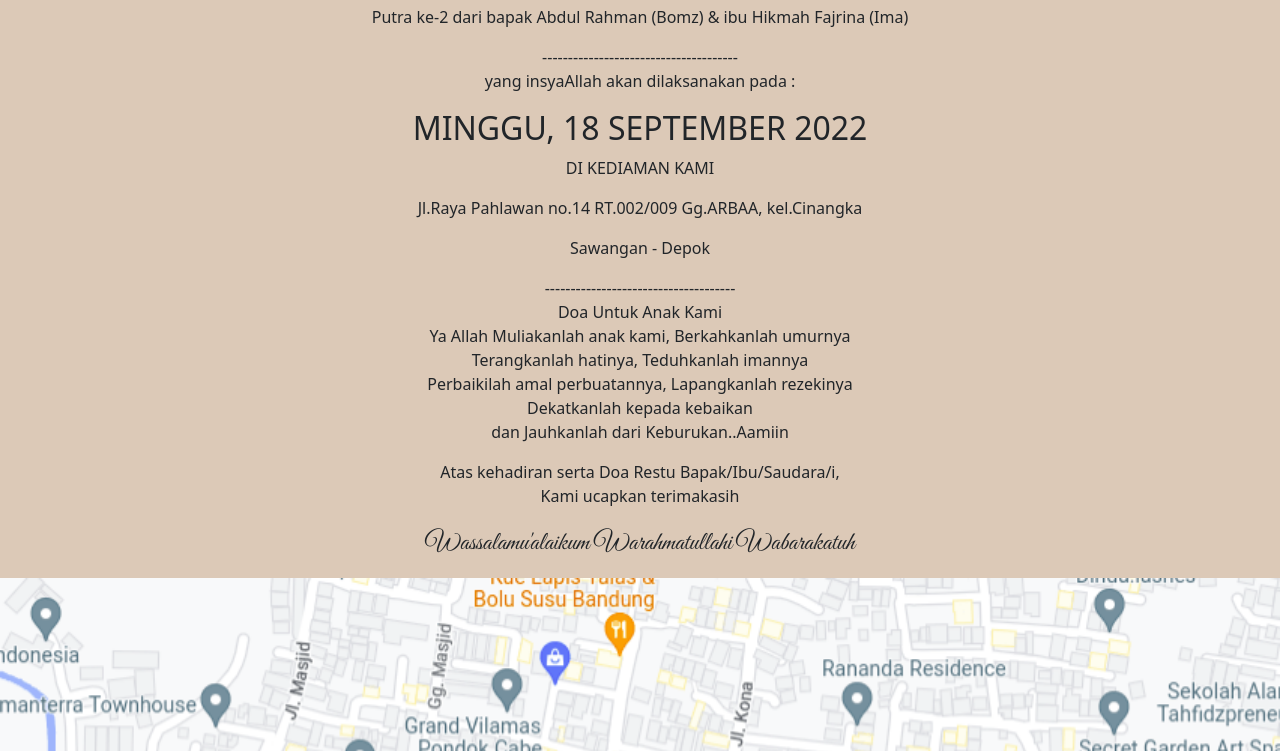
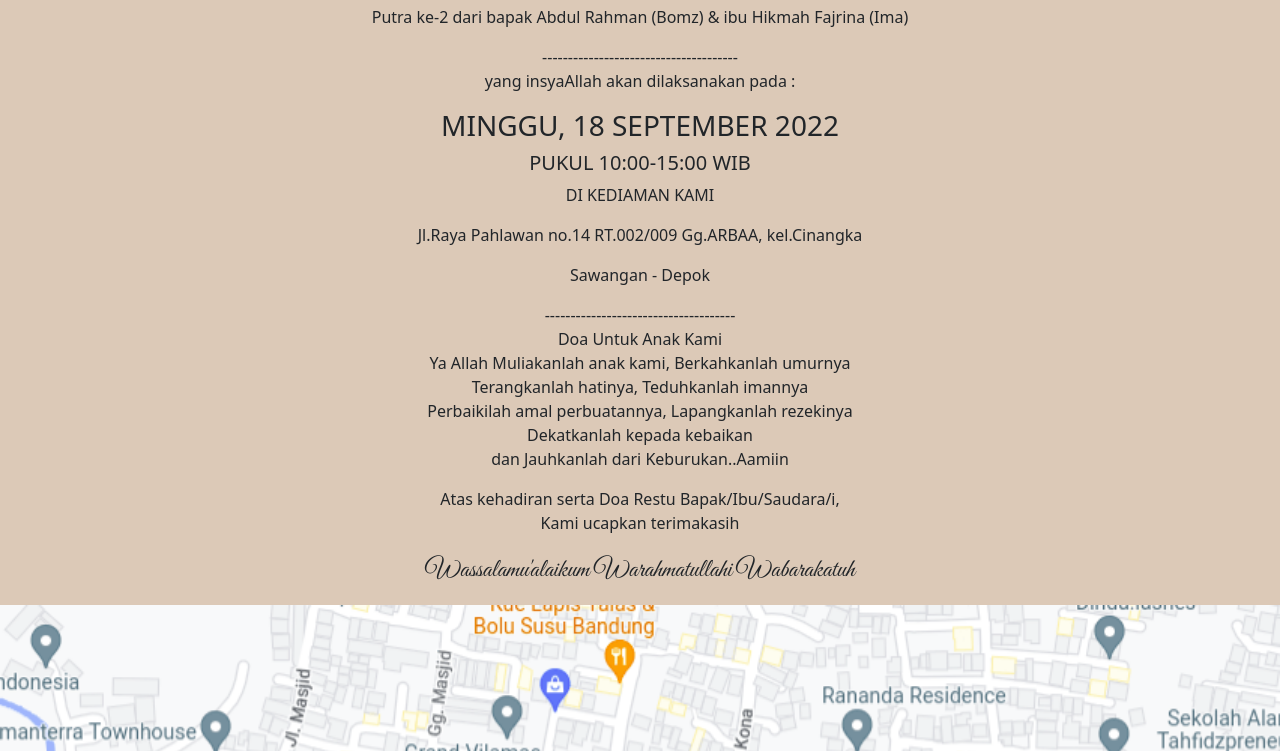
Before and after one commit to ademawan/eventku, a plain HTML site: page views/khitanan.html in a window 1280 px wide. Shown: the part 985-1736 px from the top of the page. Drawn offline with Linux system fonts and the light colour scheme; some packages are replaced by stand-ins of ours; files that its build step writes are made by us from their sources; files whose address does not match are found by name.

Commit message:
change text info html

```diff
--- a/views/khitanan.html
+++ b/views/khitanan.html
@@ -57,7 +57,9 @@
             <p class="text-center"> Putra ke-2 dari bapak Abdul Rahman (Bomz) & ibu Hikmah Fajrina (Ima)</p>
             <span class="divide text-center">--------------------------------------</span>
             <p class="text-center"> yang insyaAllah akan dilaksanakan pada :</p>
-            <h2 class="text-center"> MINGGU, 18 SEPTEMBER 2022</h2>
+            <h3 class="text-center"> MINGGU, 18 SEPTEMBER 2022</h3>
+            <h5 class="text-center"> PUKUL 10:00-15:00 WIB</h5>
+
             <p class="text-center">DI KEDIAMAN KAMI</p>
             <p class="text-center">Jl.Raya Pahlawan no.14 RT.002/009 Gg.ARBAA, kel.Cinangka </p>
             <p class="text-center">Sawangan - Depok</p>
```
